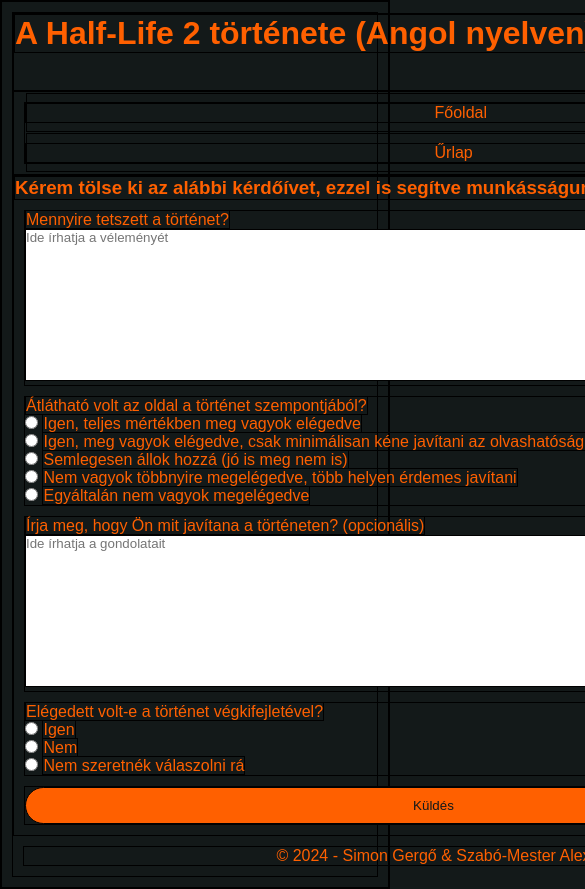
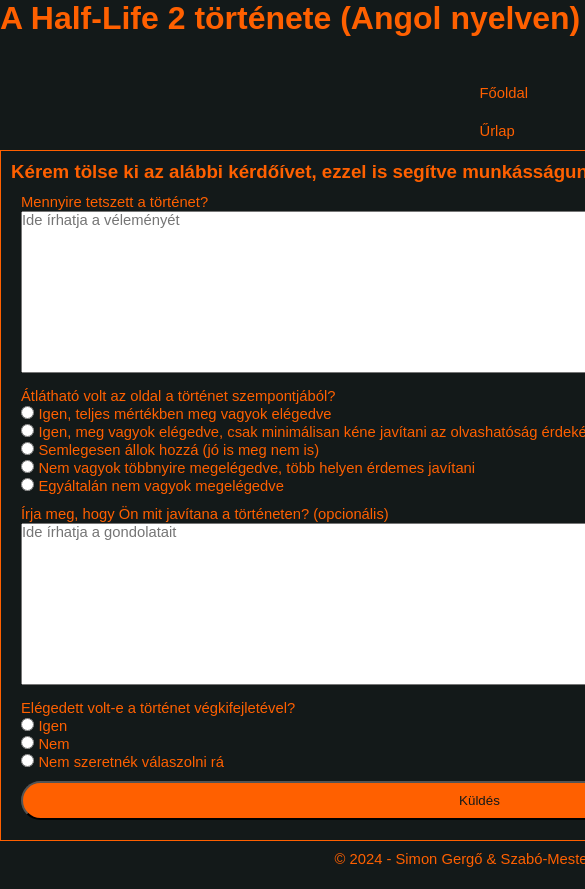
Before and after one commit to PalkAlex23/KozosTortenet, a plain HTML site: page urlap.html in a window 390 px wide. Shown: the top 889 px of the page, 585 px wide, since content can reach past the window. Drawn offline with Linux system fonts and the light colour scheme.

Commit message:
responziv (fel-siker)

```diff
--- a/css/stilus_urlap.css
+++ b/css/stilus_urlap.css
@@ -4,7 +4,6 @@
     margin: 0;
     padding: 0;
     box-sizing: border-box;
-    border: 1px solid black;
     font-family: Arial, Helvetica, sans-serif;
 }
 
@@ -50,6 +49,8 @@ nav ul a {
 }
 
 article {
+    border: 1px solid #ff6000;
+    padding: 10px;
     flex: 0 0 100%;
     display: flexbox;
     flex-direction: column;
@@ -76,8 +77,16 @@ footer {
 }
 
 @media only screen and (max-width: 768px) {
+    body {
+        padding: 0;
+    }
+
     main {
         width: 100%;
+    }
+
+    header {
+        flex: 0 0 100%;
     }
 
     nav ul {
@@ -85,7 +94,28 @@ footer {
         gap: 20px;
     }
 
+    nav ul a {
+        font-size: 1.75vh;
+    }
+
+    label {
+        font-size: 1.75vh;
+    }
+
+    textarea {
+        font-size: 1.75vh;
+    }
+
+    article {
+        flex: 0 0 100%;
+    }
+
     nav ul li {
         flex: 0 0 100%;
     }
+
+    footer {
+        flex: 0 0 100%;
+        font-size: 1.75vh;
+    }
 }
```
